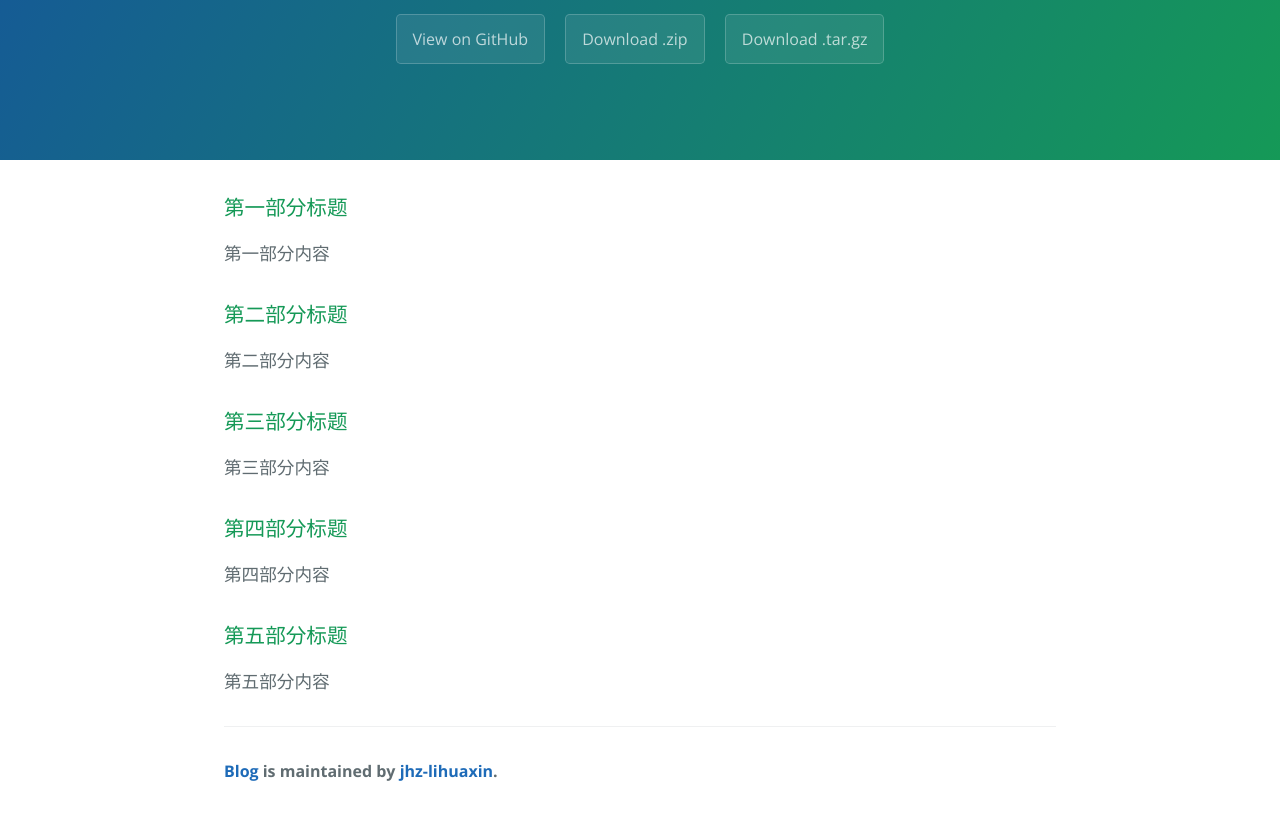
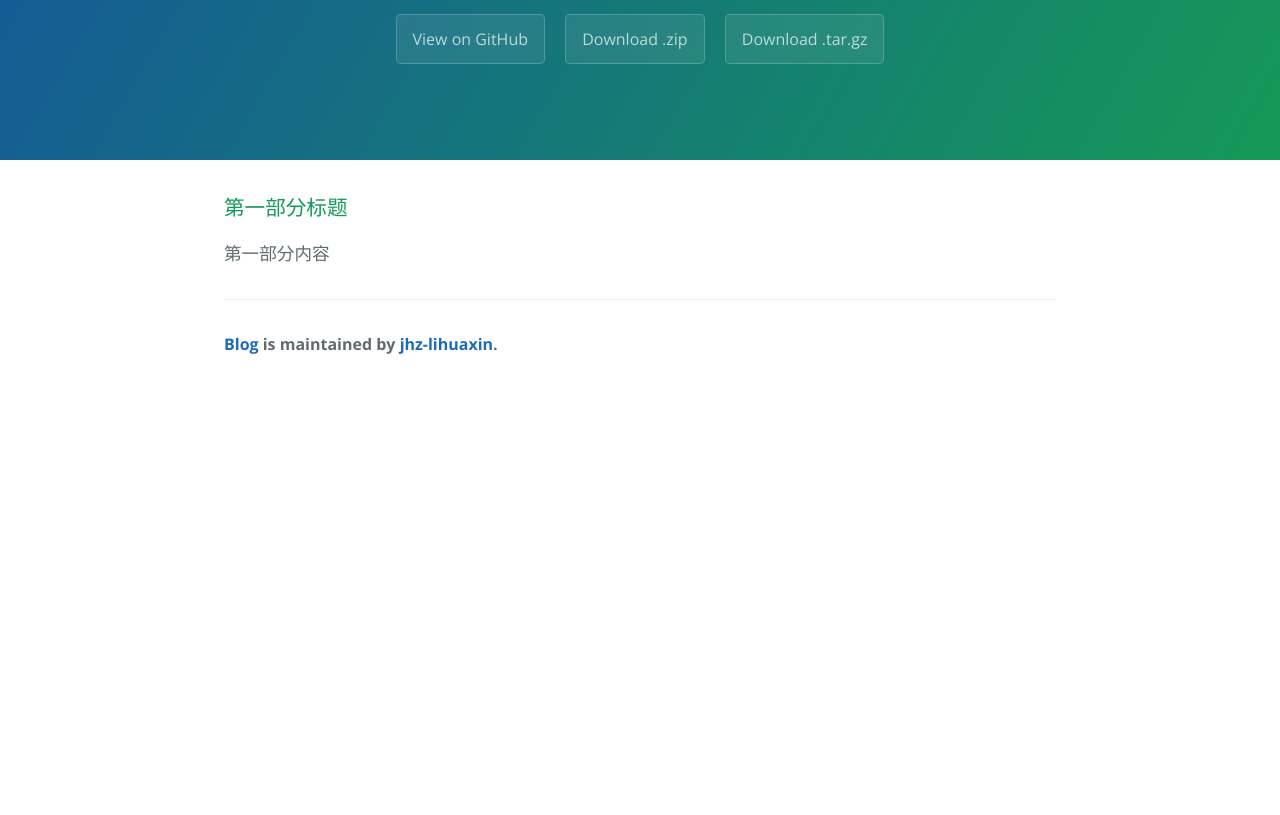
Before and after one commit to jhz-lihuaxin/blog, a plain HTML site: page lhx.html in a window 1280 px wide. Shown: the part 176-991 px from the top of the page. After the commit the page ends 800 px from the top, so only its background shows below. Drawn offline with nearby package versions, Linux system fonts and the light colour scheme.

Commit message:
修改文件

```diff
--- a/lhx.html
+++ b/lhx.html
@@ -24,25 +24,6 @@
 
 <p>第一部分内容</p>
 
-<h3>
-<a id="designer-templates" class="anchor" href="#designer-templates" aria-hidden="true"><span aria-hidden="true" class="octicon octicon-link"></span></a>第二部分标题</h3>
-
-<p>第二部分内容</p>
-
-<h3>
-<a id="creating-pages-manually" class="anchor" href="#creating-pages-manually" aria-hidden="true"><span aria-hidden="true" class="octicon octicon-link"></span></a>第三部分标题</h3>
-
-<p>第三部分内容</p>
-
-<h3>
-<a id="authors-and-contributors" class="anchor" href="#authors-and-contributors" aria-hidden="true"><span aria-hidden="true" class="octicon octicon-link"></span></a>第四部分标题</h3>
-
-<p>第四部分内容</p>
-
-<h3>
-<a id="support-or-contact" class="anchor" href="#support-or-contact" aria-hidden="true"><span aria-hidden="true" class="octicon octicon-link"></span></a>第五部分标题</h3>
-
-<p>第五部分内容</p>
 
       <footer class="site-footer">
         <span class="site-footer-owner"><a href="https://github.com/jhz-lihuaxin/blog">Blog</a> is maintained by <a href="https://github.com/jhz-lihuaxin">jhz-lihuaxin</a>.</span>
```
